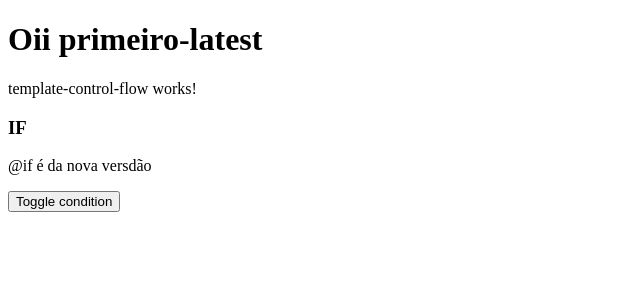
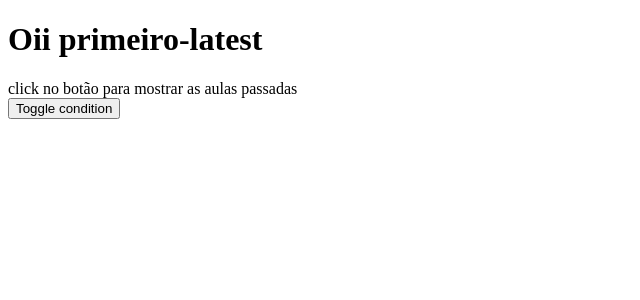
Before and after one commit to Ramon-Erik/aprendizados-angular, an Angular app in the folder primeiro-latest/: page / in a window 1280 px wide. Shown: the top 300 px of the page, without its empty margins (0-640 px from the left). Built offline with nearby package versions, Linux system fonts and the light colour scheme.

Commit message:
botão de mostrar aulas anteriores

```diff
--- a/primeiro-latest/src/app/components/template/template-control-flow/template-control-flow.component.html
+++ b/primeiro-latest/src/app/components/template/template-control-flow/template-control-flow.component.html
@@ -1,9 +1,12 @@
-<p>template-control-flow works!</p>
-<h3>IF</h3>
-<p>&commat;if é da nova versdão</p>
-<button (click)="changeCondition()">Toggle condition</button>
+<p>
+  click no botão para mostrar as aulas passadas<br>
+  <button (click)="changeCondition()">Toggle condition</button>
+</p>
 
 @if (mostrarAulas) {
+  <p>template-control-flow works!</p>
+  <h3>IF</h3>
+  <p>&commat;if é da nova versdão</p>
   <p>@if (mostrarAulas) {
     &commat;if (1 === 1)
   } @else {
```
